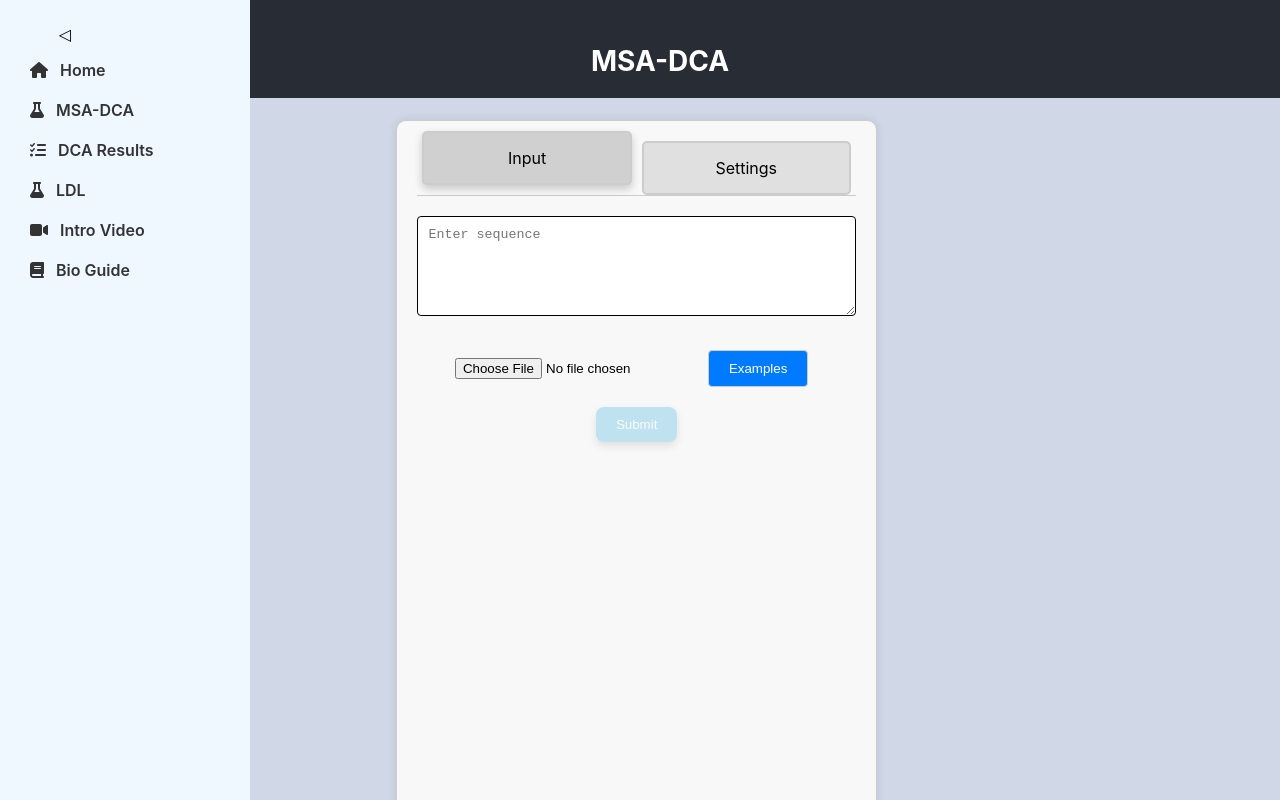
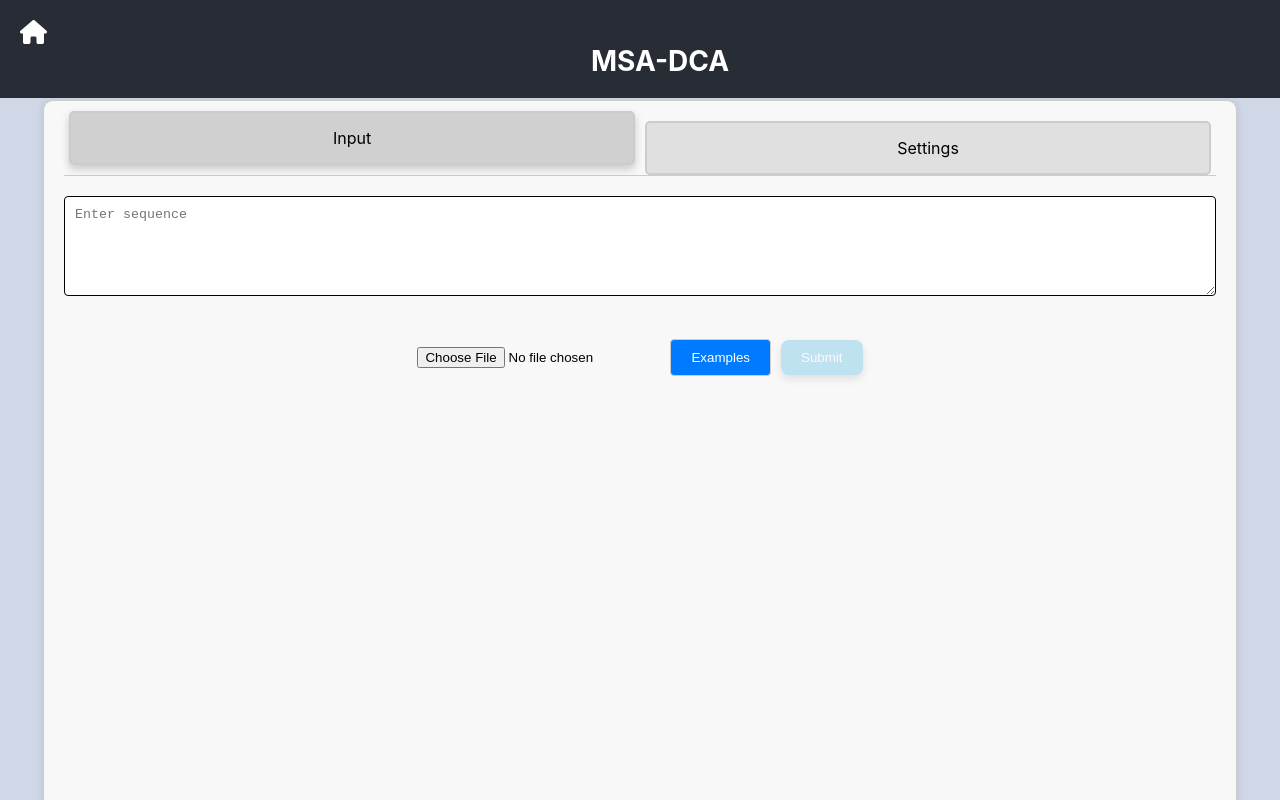
Before and after one commit to utdal/dcaServerFrontend, a React (Create React App) app: page /coevolving-pairs in a window 1280 px wide. Built offline with nearby package versions, Linux system fonts and the light colour scheme.

Commit message:
chucked sidebar

```diff
--- a/src/pages/CoevolvingPairs.js
+++ b/src/pages/CoevolvingPairs.js
@@ -1,7 +1,7 @@
 import React, { useState, useRef } from 'react';
 import HomeButton from '../components/HomeButton';
 import { generateMsa, computeDca } from '../backend/api';
-import Sidebar from '../components/Sidebar';
+//import Sidebar from '../components/Sidebar';
 
 const CoevolvingPairs = () => {
   const [inputValue, setInputValue] = useState('');
@@ -231,9 +231,7 @@ const CoevolvingPairs = () => {
   return (
     <div style={styles.app}>
       <div style={styles.sidebarContainer}>
-      <Sidebar />
     </div>
-    <div style={styles.contentContainer}>
       <div style={styles.header}>
         <HomeButton />
         <span style={{ flex: 1, textAlign: 'center' }}>MSA-DCA</span>
@@ -334,7 +332,6 @@ const CoevolvingPairs = () => {
         Your Task was Submitted!
       </div>
     </div>
-    </div>
   );
 };
 
```
